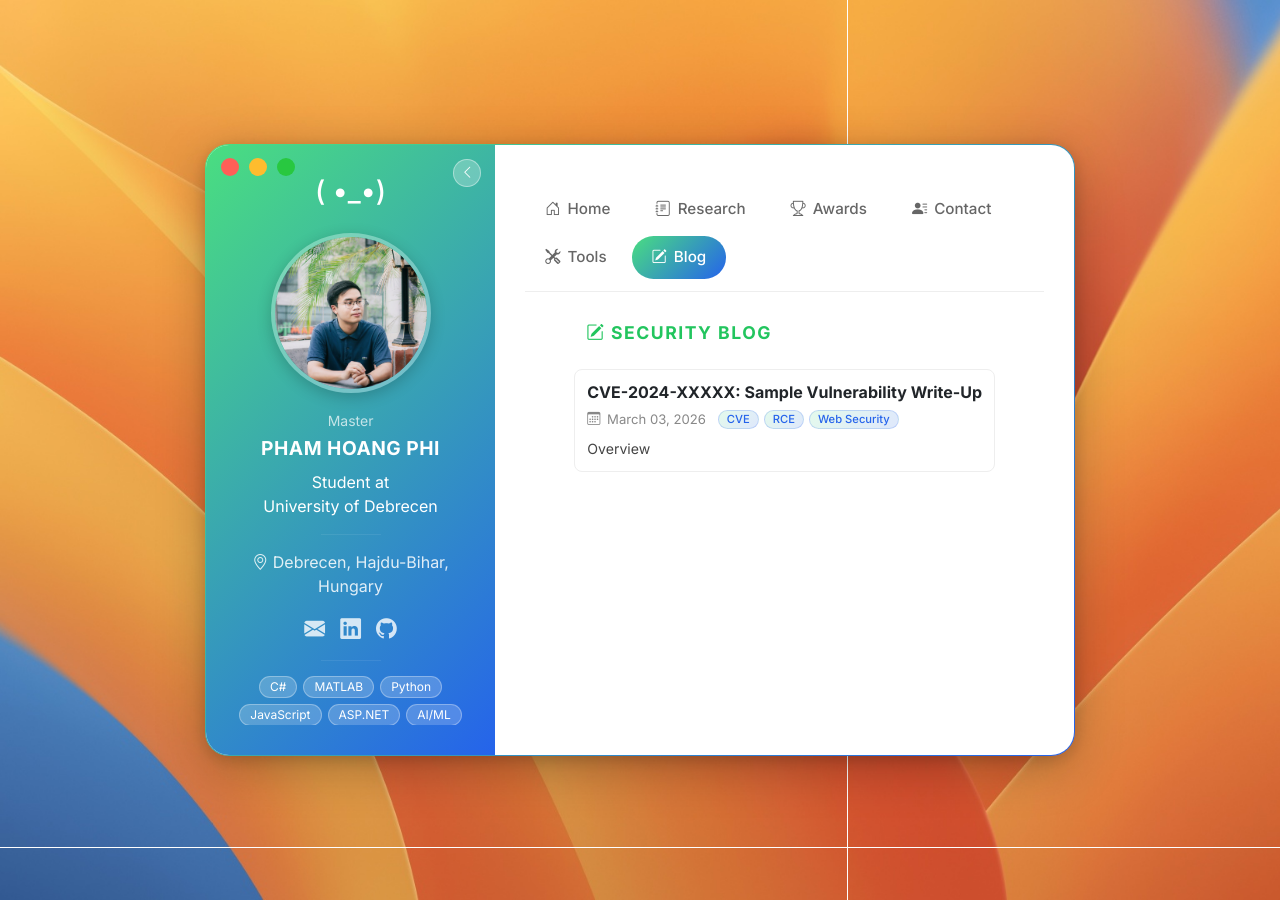
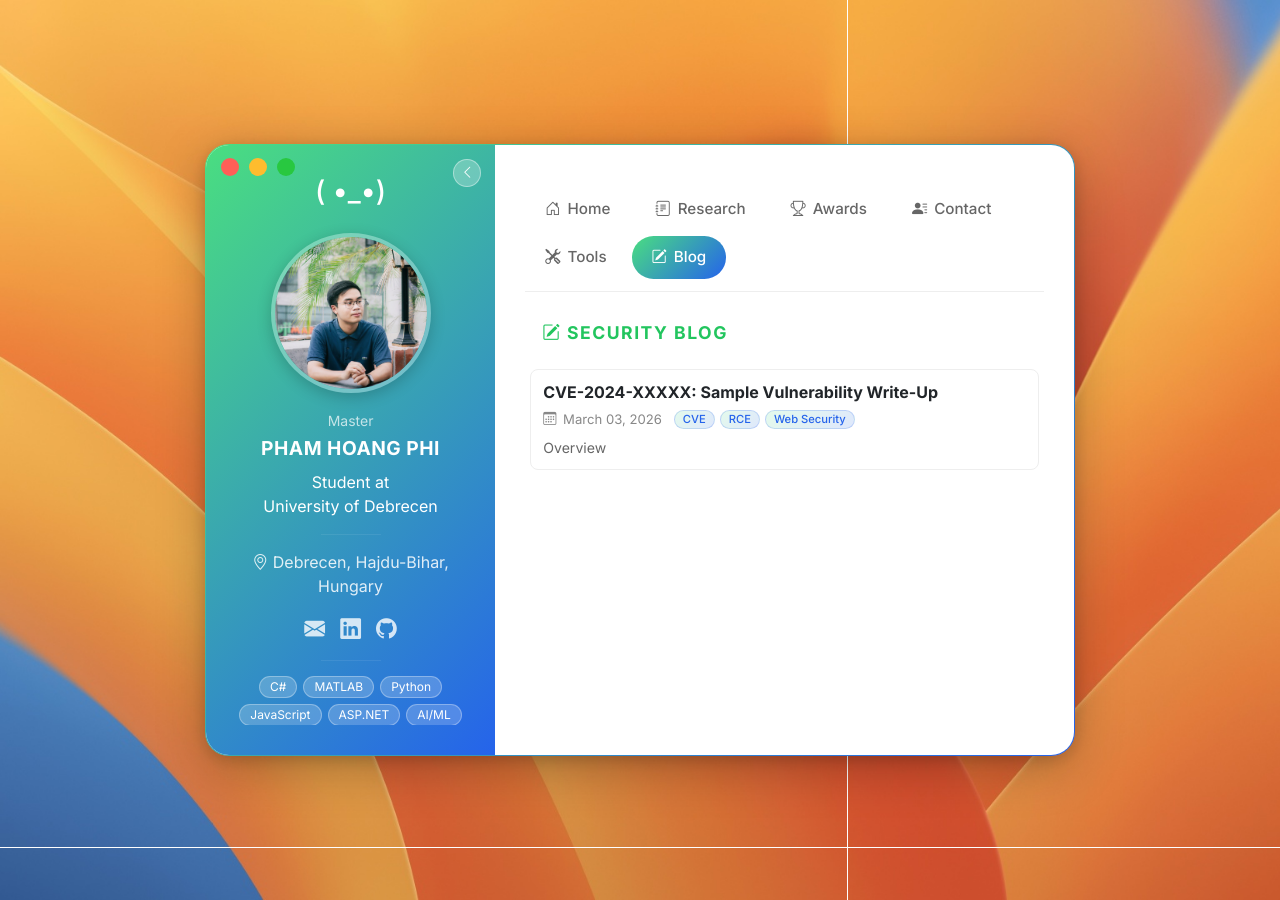
Before and after one commit to hoangphi01/hoangphi01.github.io, a Jekyll site: the page built from blog.html, in a window 1280 px wide. Built offline with Jekyll 4.4.1, drawn with Linux system fonts in a browser that asks for light colours.

Commit message:
fix: stretched blog list

```diff
--- a/blog.html
+++ b/blog.html
@@ -12,7 +12,7 @@ permalink: /blog/
     <li class="nav-item"><a class="nav-link active" href="{{ '/' | relative_url }}blog/"><i class="bi bi-pencil-square"></i> Blog</a></li>
 </ul>
 
-<div class="tab-content blog-content">
+<div class="tab-content">
     <h6 class="mb-3"><i class="bi bi-pencil-square"></i> Security Blog</h6>
 
     {% if site.posts.size > 0 %}
```
